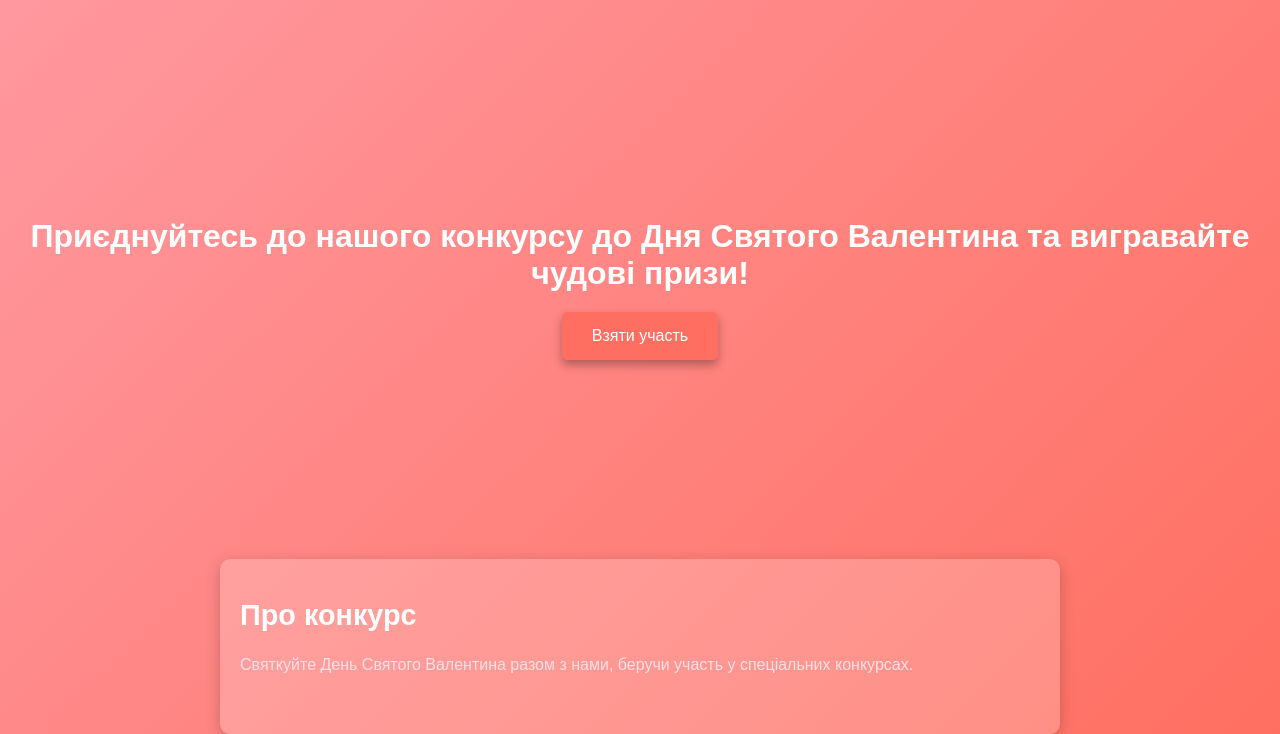
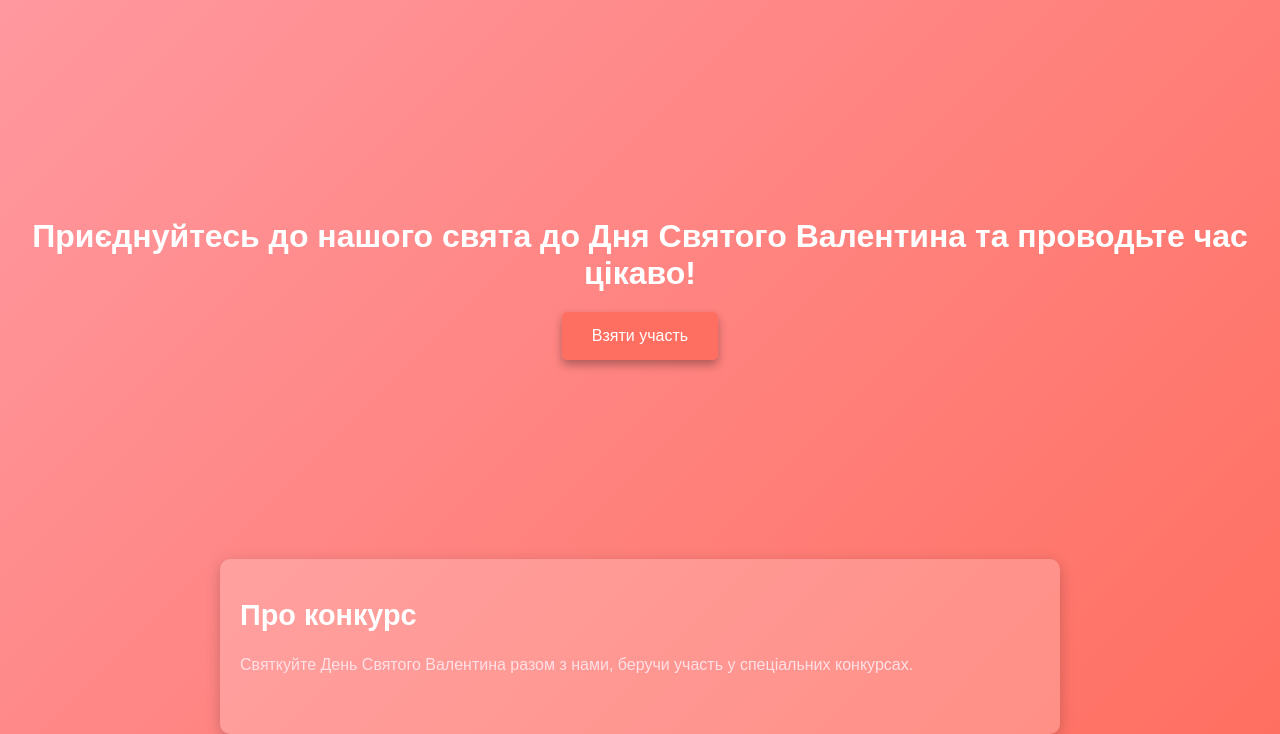
Before and after one commit to werwerwerwre/my-protject, a plain HTML site: page index.html in a window 1280 px wide. Shown: the part 86-820 px from the top of the page. Drawn offline with Linux system fonts and the light colour scheme.

Commit message:
index.html

```diff
--- a/index.html
+++ b/index.html
@@ -110,7 +110,7 @@
     </header>
 
     <section class="hero">
-        <h2>Приєднуйтесь до нашого конкурсу до Дня Святого Валентина та вигравайте чудові призи!</h2>
+        <h2>Приєднуйтесь до нашого свята до Дня Святого Валентина та проводьте час цікаво!</h2>
         <a href="index1.html">Взяти участь</a>
     </section>
 
```
